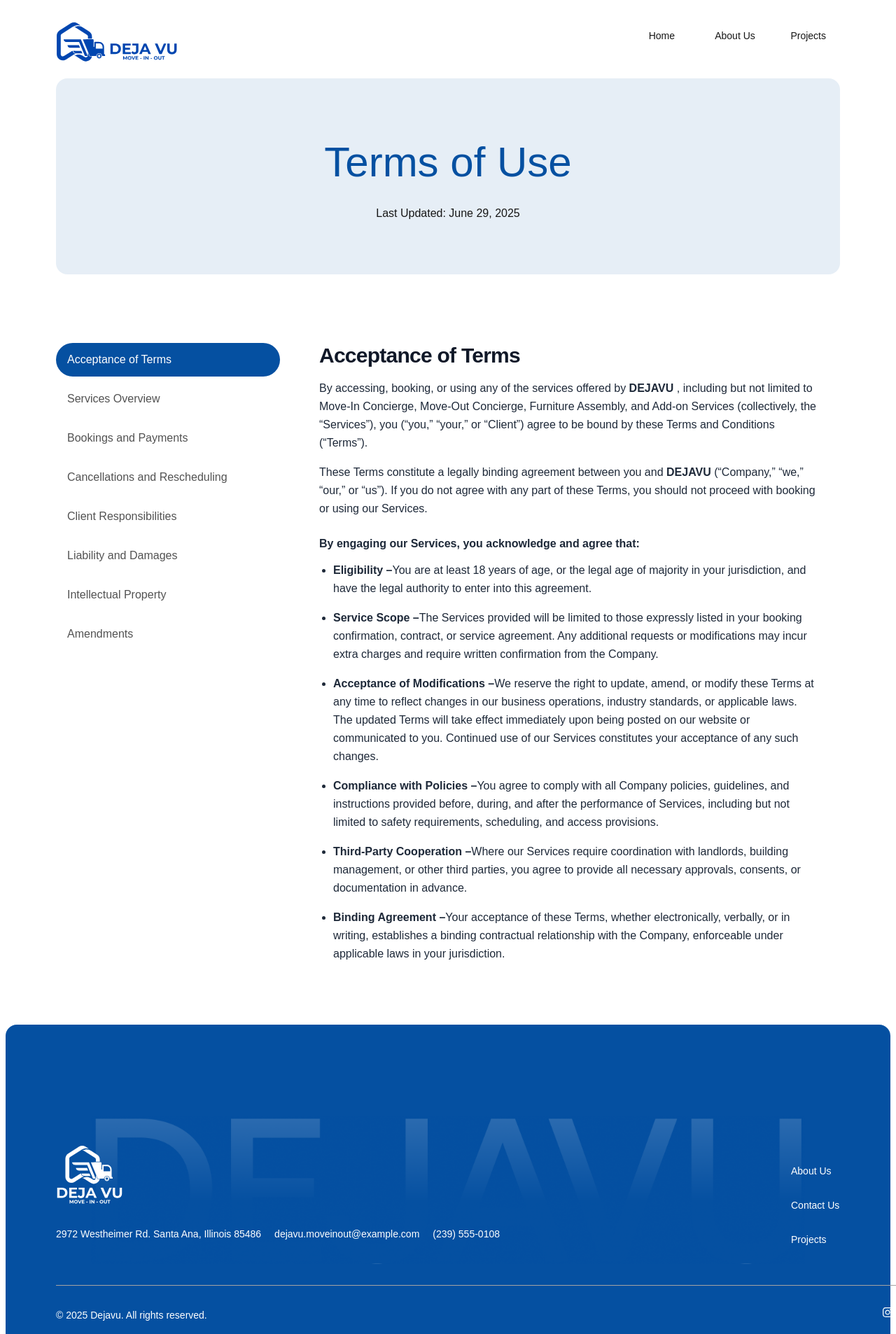
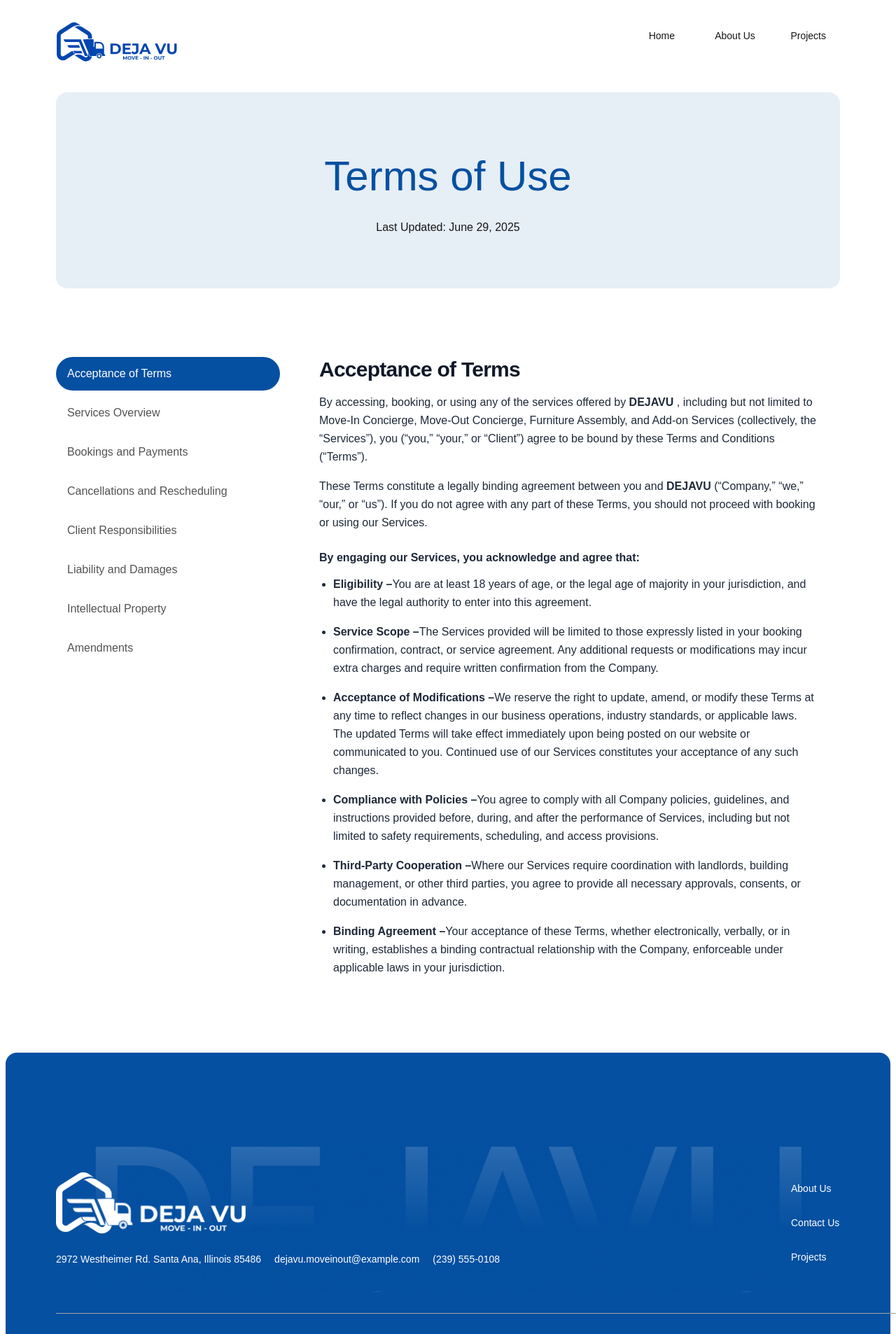
Before and after one commit to S0liddreams/dejavu-website, a Next.js app: page /terms in a window 1280 px wide. Shown: the top 1906 px of the page at 70% size. Built offline with nearby package versions, Linux system fonts and the light colour scheme; a web font is replaced by a local one.

Commit message:
update on app
update on app

```diff
--- a/src/app/privacy/page.jsx
+++ b/src/app/privacy/page.jsx
@@ -6,11 +6,11 @@
 
 const privacy = () => {
   return (
-    <div className=" h-screen p-2">
+    <div className=" h-screen p-2 flex flex-col gap-[20px]">
       <div className="lg:pt-[8px] flex flex-col lg:pb-[64px] lg:px-[72px] pt-[4px] px-[20px] pb-[40px] lg:h-[448px] h-[312px] lg:gap-[24px] ">
         <Header2 />
 
-        <div className="w-full lg:h-[280px] h-[200px] px-[24px]  rounded-[16px] lg:p-[62px] gap-[88px] bg-[#E6EEF6] flex flex-col ">
+        <div className="w-full lg:h-[280px] h-[200px] px-[24px] mt-[20px] rounded-[16px] lg:p-[62px] gap-[88px] bg-[#E6EEF6] flex flex-col ">
           <div className="w-full h-[200px] lg:gap-[16px] gap-[8px] flex flex-col justify-center items-center ">
             <p className="lg:text-[60px] text-[30px] font-medium text-center text-[#0550A1]">
               Privacy Policy
--- a/src/app/terms/page.jsx
+++ b/src/app/terms/page.jsx
@@ -5,11 +5,11 @@
 
 const terms = () => {
   return (
-    <div className=" h-screen p-2 ">
-      <div className="lg:pt-[8px]  flex flex-col  lg:pb-[64px] lg:px-[72px] pt-[4px] px-[20px] pb-[40px] lg:h-[448px] h-[312px] lg:gap-[24px] ">
+    <div className=" h-screen p-2  flex flex-col gap-[20px]">
+      <div className="lg:pt-[8px]  flex flex-col gap-[] lg:pb-[64px] lg:px-[72px] pt-[4px] px-[20px] pb-[40px] lg:h-[448px] h-[312px] lg:gap-[24px] ">
         <Header2 />
 
-        <div className="w-full lg:h-[280px] h-[200px] px-[24px]  rounded-[16px] lg:p-[62px] gap-[88px] bg-[#E6EEF6] flex flex-col ">
+        <div className="w-full lg:h-[280px] h-[200px] px-[24px]  mt-[20px] rounded-[16px] lg:p-[62px] gap-[88px] bg-[#E6EEF6] flex flex-col ">
           <div className="w-full h-[200px] lg:gap-[16px] gap-[8px] flex flex-col justify-center items-center ">
             <p className="lg:text-[60px] text-[30px] font-medium text-center text-[#0550A1]">
               Terms of Use
@@ -23,7 +23,7 @@
 
       <TermsOfUse />
 
-      <div>
+      <div >
         <Footer />
       </div>
     </div>
--- a/src/components/Footer/Footer.jsx
+++ b/src/components/Footer/Footer.jsx
@@ -9,15 +9,15 @@
   return (
     <div className="w-full lg:h-[469px] h-[603px] bg-[#0550A1]    py-[40px] px-[20px] lg:py-[64px] lg:px-[72px] rounded-[16px] mt-[8px]">
       <div className="bg-footer-image">
-      <div className="xl:w-[1296px]  mx-auto  ">
-        <div className=" h-[410px] lg:h-[268px]  lg:flex lg:flex-row justify-between mt-[40px] lg:mt-[40px]  items-center">
+      <div className="xl:w-[1296px]  mx-auto ">
+        <div className=" h-[410px] lg:h-[268px]  lg:flex lg:flex-row justify-between mt-[50px] lg:mt-[40px]  items-center">
           <div className=" lg:gap-[26px] gap-[40px] grid xl:w-[634px] lg:w-[534px] md:w-full min-w-[305px]  h-fit">
             <div>
               <Link href="/">
               <Image
-                src="/images/DjLogoWhite.svg"
+                src="/images/HorizontalLogo.png"
                 alt="alt"
-                className=" lg:w-[130px] lg:h-[96px] xl:w-[96px] md:w-[100px] h-[56px] w-[56px]"
+                className="  lg:h-[88px] lg:w-[274px]  h-[56px] w-[174px]"
                 width={168}
                 height={72}
               />
@@ -30,7 +30,7 @@
             </div>
           </div>
 
-          <div className="xl:w-[246px] lg:w-[170px] md:w-[400px] w-[250px] xl:h-[119px] lg:h-[110px] flex flex-row justify-between mt-[40px] ">
+          <div className="xl:w-[246px] lg:w-[170px] md:w-[400px] w-[250px] xl:h-[119px] lg:h-[110px] flex flex-row justify-between mt-[50px] lg:mt-[10px] ">
             <div className=" xl:h-[74px] lg:h-[72px] grid gap-[28px] text-white xl:text-[14px] text-[12px] lg:text-[12px] font-medium">
               <p>
                 <Link href="/about">About Us</Link>
--- a/src/components/Header/MobileHeader.jsx
+++ b/src/components/Header/MobileHeader.jsx
@@ -23,7 +23,7 @@
   return (
     <div className="relative lg:hidden">
       {/* Header with hamburger button */}
-      <div className="flex items-center justify-between px-4  shadow-xs">
+      <div className="flex items-center justify-between   shadow-xs">
         <div className="text-xl font-bold text-gray-800">
           <div>
             <Image
@@ -31,7 +31,7 @@
               alt="Logo"
               width={75}
               height={24}
-              className="w-[105px] h-[44px]  lg:hidden"
+              className="w-[110px] h-[56px]  lg:hidden"
             />
           </div>
         </div>
--- a/src/components/Header2/MobileHeader2.jsx
+++ b/src/components/Header2/MobileHeader2.jsx
@@ -23,7 +23,7 @@
   return (
     <div className="relative lg:hidden">
       {/* Header with hamburger button */}
-      <div className="flex items-center justify-between p-4 ">
+      <div className="flex items-center justify-between  ">
         <div className="text-xl font-bold text-gray-800">
           <div>
             <Link href="/">
@@ -32,7 +32,7 @@
               alt="Logo"
               width={56}
               height={24}
-              className="w-[105px] h-[44px]  lg:hidden"
+              className="w-[110px] h-[56px]  lg:hidden"
             />
             </Link>
           </div>
--- a/src/components/projectPageComponent/ProjectComponent.jsx
+++ b/src/components/projectPageComponent/ProjectComponent.jsx
@@ -18,16 +18,16 @@
 export default function ProjectComponent({ project }) {
   return (
     <div className="w-full h-full p-2">
-      <div className="h-[748px] lg:pt-[8px] pt-[4px] px-[20px] pb-[40px] gap-[8px] lg:px-[72px]  lg:gap-[24px] flex flex-col">
+      <div className="h-[748px] lg:py-[8px] pt-[4px] px-[20px] pb-[40px] gap-[8px] lg:px-[72px]  lg:gap-[44px] flex flex-col">
         <Header2 />
 
-        <div className=" relative w-full h-[833px] lg:h-[1000px] p-[24px] flex flex-col lg:gap-[8px] lg:py-[48px] lg:px-[40px]  rounded-[16px] bg-[#E6EEF6]">
-          <div className="hidden lg:block absolute  left-0 bg-projectpost-image  h-[80%] transparent w-full"></div>
-          <div className="  lg:hidden absolute top-[-100px]  left-[55px]  bg-projectpostSm-image  h-[70%] transparent w-[250px] md:w-full"></div>
+        <div className=" relative w-full h-[833px] lg:h-[1000px] p-[24px] flex flex-col  lg:gap-[8px] lg:py-[48px] lg:px-[40px]  rounded-[16px] bg-[#E6EEF6]">
+          <div className="hidden lg:block absolute  left-0 bg-projectpost-image  h-[80%] transparent w-full "></div>
+          <div className="  lg:hidden absolute top-[-100px]  left-[55px]  bg-projectpostSm-image  h-[70%] transparent w-[250px] md:w-[640px] lg:w-full"></div>
           {/**Hero section */}
           <div className="lg:h-[737px] h-[757px] gap-[24px] flex flex-col lg:gap-[48px]  ">
             <div className="justify-center flex items-center ">
-              <p className="lg:w-[836px] lg:text-[48px] text-[24px] w-[287px]  text-[#171717] font-medium text-center ">
+              <p className="lg:w-[836px] lg:text-[48px] text-[24px] w-[287px] md:w-[400px]  text-[#171717] font-medium text-center ">
                 {project.title}
               </p>
             </div>
@@ -88,7 +88,7 @@
 
       {/**Overview */}
 
-      <div className="w-full lg:h-[304px] h-[401px] lg:mt-[220px] lg:py-[64px] py-[40px] px-[20px] lg:px-[72px] flex flex-col gap-[8px] lg:gap-[8px]">
+      <div className="w-full lg:h-[304px] h-[391px] md:h-[300px] lg:mt-[250px] mt-[180px] lg:py-[64px] py-[40px] px-[20px] lg:px-[72px] flex flex-col gap-[8px] lg:gap-[8px]">
         <div className="lg:h-[176px] h-[321px] md:h-[270px] gap-[16px] lg:gap-0   flex-col flex lg:flex-row ">
           <div className="  xl:w-3/5 lg:w-1/3 ">
             <p className="text-[#171717] lg:text-[36px] text-[20px] font-medium">
@@ -177,7 +177,7 @@
 
       {/**Executions */}
 
-      <div className="w-full lg:h-[360px] h-[401px] lg:py-[64px] py-[40px] px-[20px] lg:px-[72px] flex flex-col gap-[8px] lg:gap-[8px]">
+      <div className="w-full lg:h-[360px] h-[301px] lg:py-[64px] py-[40px] px-[20px] lg:px-[72px] flex flex-col gap-[8px] lg:gap-[8px]">
         <div className="lg:h-[176px] h-[321px] md:h-[270px] gap-[16px] lg:gap-0   flex-col flex lg:flex-row ">
           <div className="  xl:w-3/5 lg:w-1/3 ">
             <p className="text-[#171717] lg:text-[36px] text-[20px] font-medium">
```
Also changed, not shown: public/images/HorizontalLogo.png (added).
